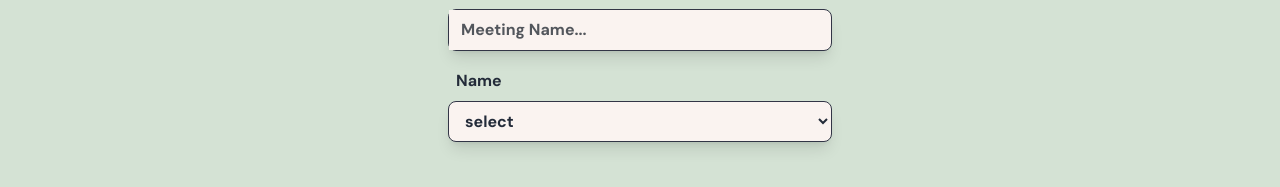
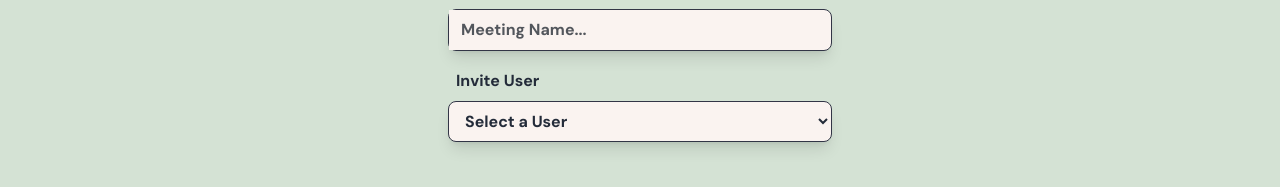
Before and after one commit to sdy2000/talkstream, a React (Vite) app: page /one-on-one in a window 1280 px wide. Shown: the part 167-354 px from the top of the page. Built offline with nearby package versions, Linux system fonts and the light colour scheme.

Commit message:
Udpate componenets

```diff
--- a/src/DTOs/user-types.ts
+++ b/src/DTOs/user-types.ts
@@ -1,4 +1,4 @@
-export interface UesrType {
+export interface UserType {
   uid: string;
   email: string;
   name: string;
--- a/src/components/meeting-select.tsx
+++ b/src/components/meeting-select.tsx
@@ -29,16 +29,6 @@ const MeetingSelect = ({
   const [focusInput, setFocusInput] = useState<boolean>(false);
   const [mouseOn, setMouseOn] = useState<boolean>(false);
 
-  const handleFocus = () => {
-    setSelectInput(true);
-    setFocusInput(true);
-  };
-
-  const handleBlur = () => {
-    setFocusInput(false);
-    !mouseOn && setSelectInput(false);
-  };
-
   return (
     <div
       className="flex flex-col justify-start gap-2 w-72 md:w-96 h-20"
@@ -58,8 +48,14 @@ const MeetingSelect = ({
       <div className="flex flex-col w-full h-full">
         <select
           className="bg-p rounded-lg shadow-lg border border-dbt text-p placeholder:text-t outline-none bg-p px-3 py-2"
-          onFocus={handleFocus}
-          onBlur={handleBlur}
+          onFocus={() => {
+            setSelectInput(true);
+            setFocusInput(true);
+          }}
+          onBlur={() => {
+            setFocusInput(false);
+            !mouseOn && setSelectInput(false);
+          }}
           name={name}
           id={id}
           placeholder={placeholder}
@@ -67,7 +63,9 @@ const MeetingSelect = ({
           required={isRequired}
           value={value}
         >
-          <option value={0}>{firstOption}</option>
+          <option hidden defaultValue={0}>
+            {firstOption}
+          </option>
           {children}
         </select>
 
--- a/src/hooks/use-fetch-users.tsx
+++ b/src/hooks/use-fetch-users.tsx
@@ -3,10 +3,10 @@ import { getDocs, query, where } from "firebase/firestore";
 
 import { useAppSelector } from "@/context/hooks";
 import { useRef } from "@/services";
-import { UesrType } from "@/DTOs";
+import { UserType } from "@/DTOs";
 
 const useFetchUsers = () => {
-  const [users, setusers] = useState<Array<UesrType>>([]);
+  const [users, setusers] = useState<Array<UserType>>([]);
   const uid = useAppSelector((store) => store.auth.userInfo?.uid);
 
   useEffect(() => {
@@ -14,9 +14,9 @@ const useFetchUsers = () => {
       const getUsers = async () => {
         const firestorequery = query(useRef, where("uid", "!=", uid));
         const data = await getDocs(firestorequery);
-        const firebaseUsers: Array<UesrType> = [];
+        const firebaseUsers: Array<UserType> = [];
         data.forEach((user) => {
-          const userData = user.data() as UesrType;
+          const userData = user.data() as UserType;
           firebaseUsers.push({
             ...userData,
             label: userData.name,
--- a/src/pages/one-on-one-meeting.tsx
+++ b/src/pages/one-on-one-meeting.tsx
@@ -1,13 +1,13 @@
 import { MeetingInput, MeetingSelect } from "@/components";
-import { useForm } from "@/hooks";
+import { useFetchUsers, useForm } from "@/hooks";
 
 const getMeetingModel = () => ({
-  meetingName: "",
-  text: "",
+  meeting_name: "",
+  select_user: "",
 });
 
 const OneOnOneMeeting = () => {
-  // const [users] = useFetchUsers();
+  const [users] = useFetchUsers();
   const {
     values,
     errors,
@@ -15,33 +15,39 @@ const OneOnOneMeeting = () => {
     handleInputChange,
   } = useForm(getMeetingModel);
 
-  console.log(values);
-
   return (
     <div className="flex flex-col gap-3 justify-center items-center py-20">
       <MeetingInput
         type="text"
-        name="meetingName"
-        id="meetingName"
+        name="meeting_name"
+        id="meeting_name"
         title="Meeting Name"
         placeholder={"Meeting Name..."}
         onChange={handleInputChange}
-        value={values.meetingName}
-        errors={errors.meetingName}
+        value={values.meeting_name}
+        errors={errors.meeting_name}
       />
       <MeetingSelect
-        name="text"
-        id="text"
-        title="Name"
-        placeholder={"Name..."}
+        name="select_user"
+        id="select_user"
+        title="Invite User"
+        placeholder="Invite User"
         onChange={handleInputChange}
-        value={values.text}
-        errors={errors.text}
-        firstOption="select"
+        value={values.select_user}
+        errors={errors.select_user}
+        firstOption="Select a User"
       >
-        <option value={100}>Select a </option>
-        <option value={1000}>Select a userfgfg</option>
-        <option value={1000}>Select a dsfvdsgfdsgd</option>
+        {users.length === 0 ? (
+          <option className="text-s py-1" value={1} disabled>
+            There aren't any options available{" "}
+          </option>
+        ) : (
+          users.map((user, idx) => (
+            <option value={user.uid} key={idx}>
+              {user.name}
+            </option>
+          ))
+        )}
       </MeetingSelect>
     </div>
   );
```
